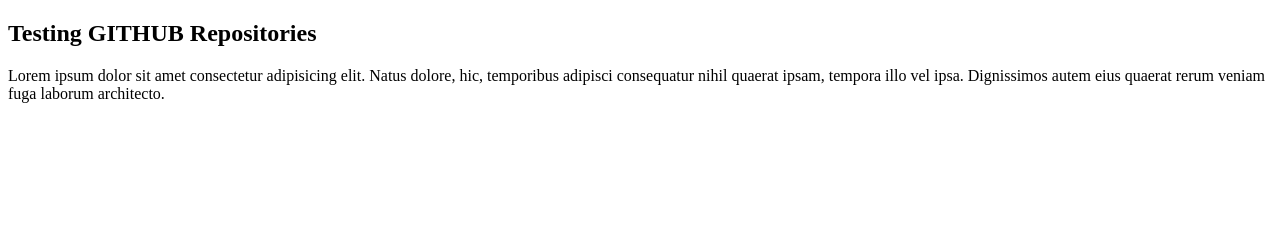
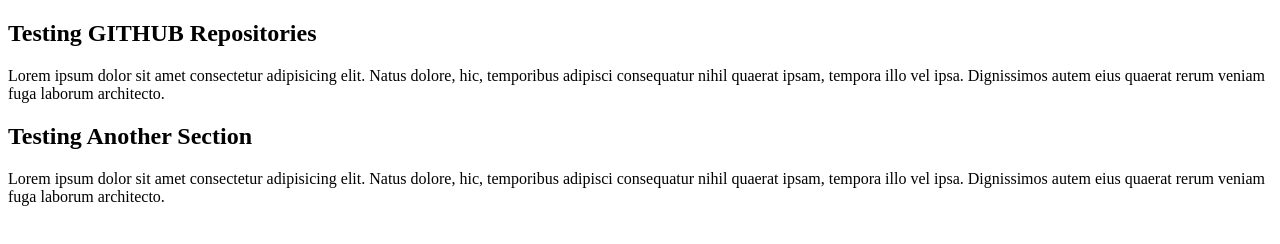
Before and after one commit to duruthompsonc/myfirst_repo, a plain HTML site: page index.html in a window 1280 px wide. Drawn offline with Linux system fonts and the light colour scheme.

Commit message:
updated the index file

```diff
--- a/index.html
+++ b/index.html
@@ -12,5 +12,12 @@
         consequatur nihil quaerat ipsam, tempora illo vel ipsa. Dignissimos autem eius quaerat rerum veniam
         fuga laborum architecto.
     </p>
+
+    <h2>Testing Another Section</h2>
+    <p>
+        Lorem ipsum dolor sit amet consectetur adipisicing elit. Natus dolore, hic, temporibus adipisci
+        consequatur nihil quaerat ipsam, tempora illo vel ipsa. Dignissimos autem eius quaerat rerum veniam
+        fuga laborum architecto.
+    </p>
 </body>
 </html>
```
